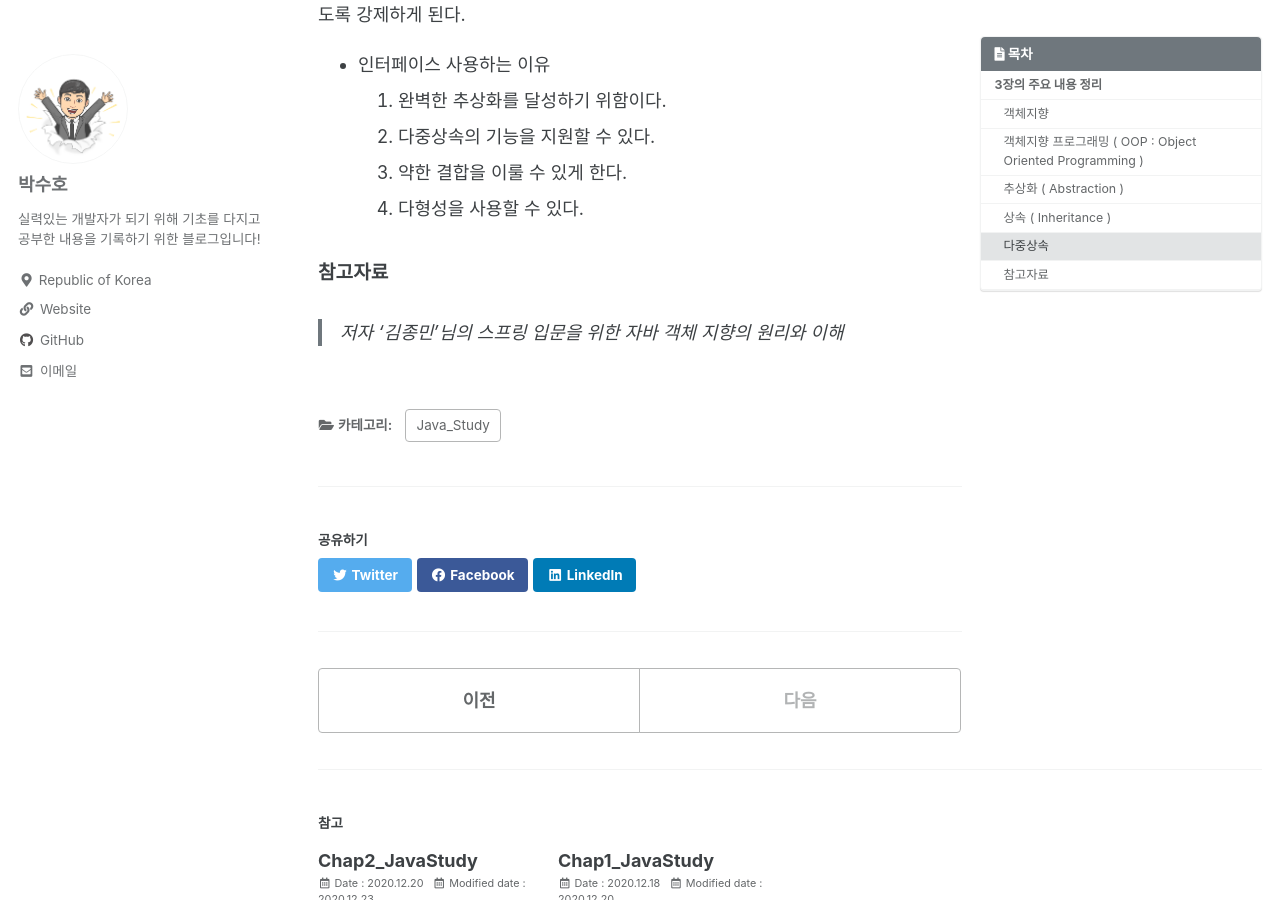
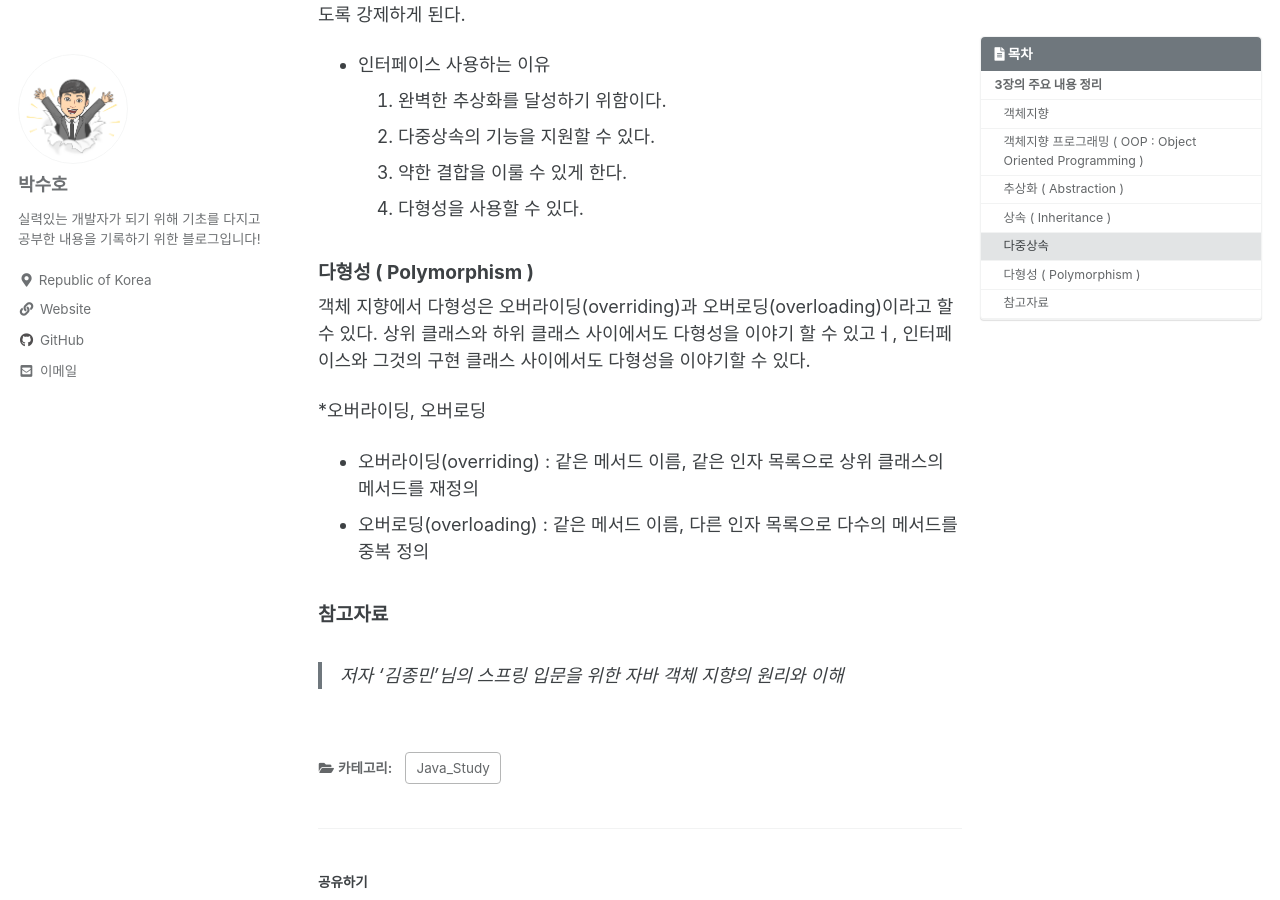
Before and after one commit to SbinSho/SbinSho.github.io, a Jekyll site: the page built from _posts/2020-12-24-Chap3_JavaStudy.md, in a window 1280 px wide and 900 px high, scrolled down 2800 px. Built offline with Jekyll 4.4.1, drawn with Linux system fonts in a browser that asks for light colours; cached includes are drawn as plain includes; some of the changed text lies outside the part shown.

Commit message:
2020.12.25 chap3 내용 추기

```diff
--- a/_posts/2020-12-24-Chap3_JavaStudy.md
+++ b/_posts/2020-12-24-Chap3_JavaStudy.md
@@ -84,6 +84,14 @@ last_modified_at : 2020-12-24
     3. 약한 결합을 이룰 수 있게 한다.
     4. 다형성을 사용할 수 있다.
 
+#### 다형성 ( Polymorphism )
+객체 지향에서 다형성은 오버라이딩(overriding)과 오버로딩(overloading)이라고 할 수 있다.
+상위 클래스와 하위 클래스 사이에서도 다형성을 이야기 할 수 있고ㅓ, 인터페이스와 그것의 구현 클래스 사이에서도 다형성을 이야기할 수 있다.
+
+*오버라이딩, 오버로딩
+  - 오버라이딩(overriding) : 같은 메서드 이름, 같은 인자 목록으로 상위 클래스의 메서드를 재정의
+  - 오버로딩(overloading) : 같은 메서드 이름, 다른 인자 목록으로 다수의 메서드를 중복 정의
+
 
 
 #### 참고자료
```
Also changed, not shown: other parts of _posts/2020-12-24-Chap3_JavaStudy.md (+1 -1 lines).
